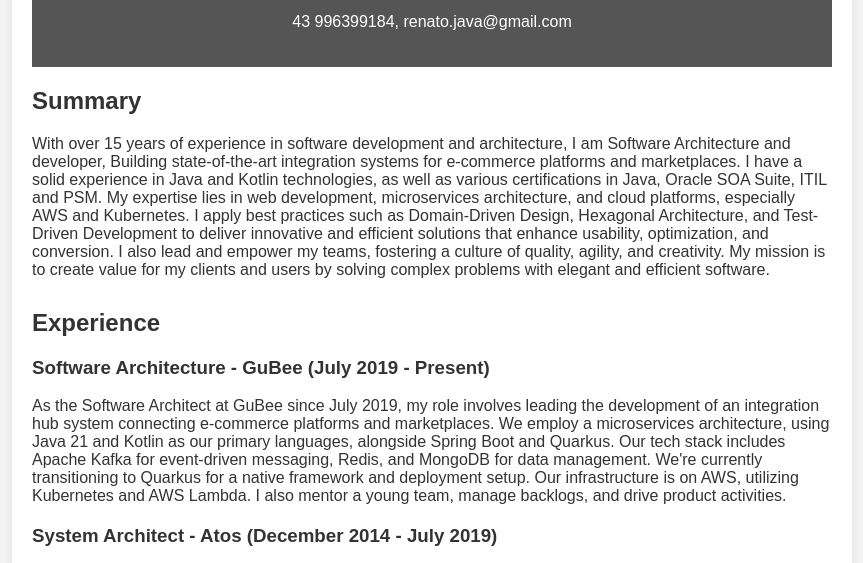
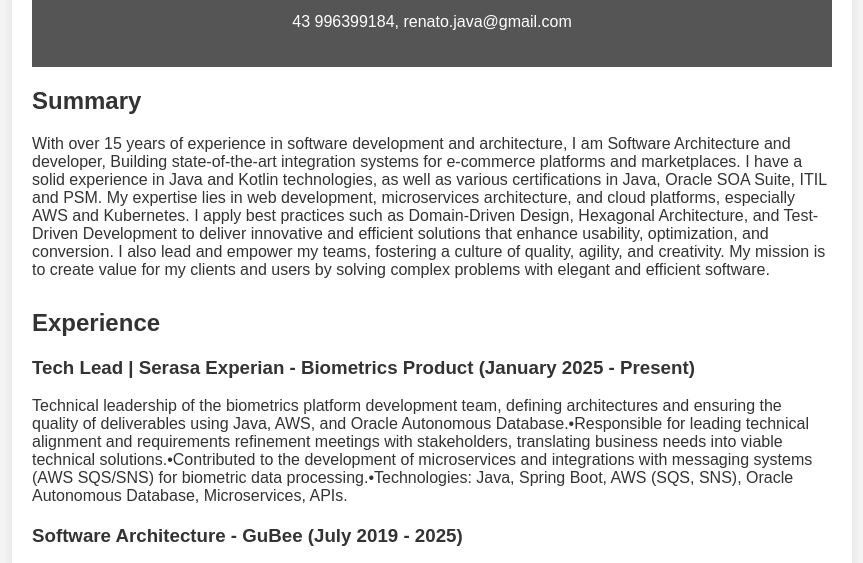
Before and after one commit to renatojava/renatojava.github.io, a plain HTML site: page curriculo.html in a window 1280 px wide. Shown: the part 161-724 px from the top of the page, without its empty margins (208-1071 px from the left). Drawn offline with Linux system fonts and the light colour scheme.

Commit message:
Update curriculo.html

```diff
--- a/curriculo.html
+++ b/curriculo.html
@@ -95,8 +95,14 @@
 
         <section class="experience section">
             <h2>Experience</h2>
+             <article>
+                <h3>Tech Lead | Serasa Experian - Biometrics Product (January 2025 - Present)</h3>
+                <p>
+                Technical leadership of the biometrics platform development team, defining architectures and ensuring the quality of deliverables using Java, AWS, and Oracle Autonomous Database.•Responsible for leading technical alignment and requirements refinement meetings with stakeholders, translating business needs into viable technical solutions.•Contributed to the development of microservices and integrations with messaging systems (AWS SQS/SNS) for biometric data processing.•Technologies: Java, Spring Boot, AWS (SQS, SNS), Oracle Autonomous Database, Microservices, APIs.
+                </p>
+            </article>
             <article>
-                <h3>Software Architecture - GuBee (July 2019 - Present)</h3>
+                <h3>Software Architecture - GuBee (July 2019 - 2025)</h3>
                 <p>
                     As the Software Architect at GuBee since July 2019, my role involves leading the development of an integration hub system connecting e-commerce platforms and marketplaces. We employ a microservices architecture, using Java 21 and Kotlin as our primary languages, alongside Spring Boot and Quarkus. Our tech stack includes Apache Kafka for event-driven messaging, Redis, and MongoDB for data management. We're currently transitioning to Quarkus for a native framework and deployment setup. Our infrastructure is on AWS, utilizing Kubernetes and AWS Lambda. I also mentor a young team, manage backlogs, and drive product activities.
                 </p>
```
